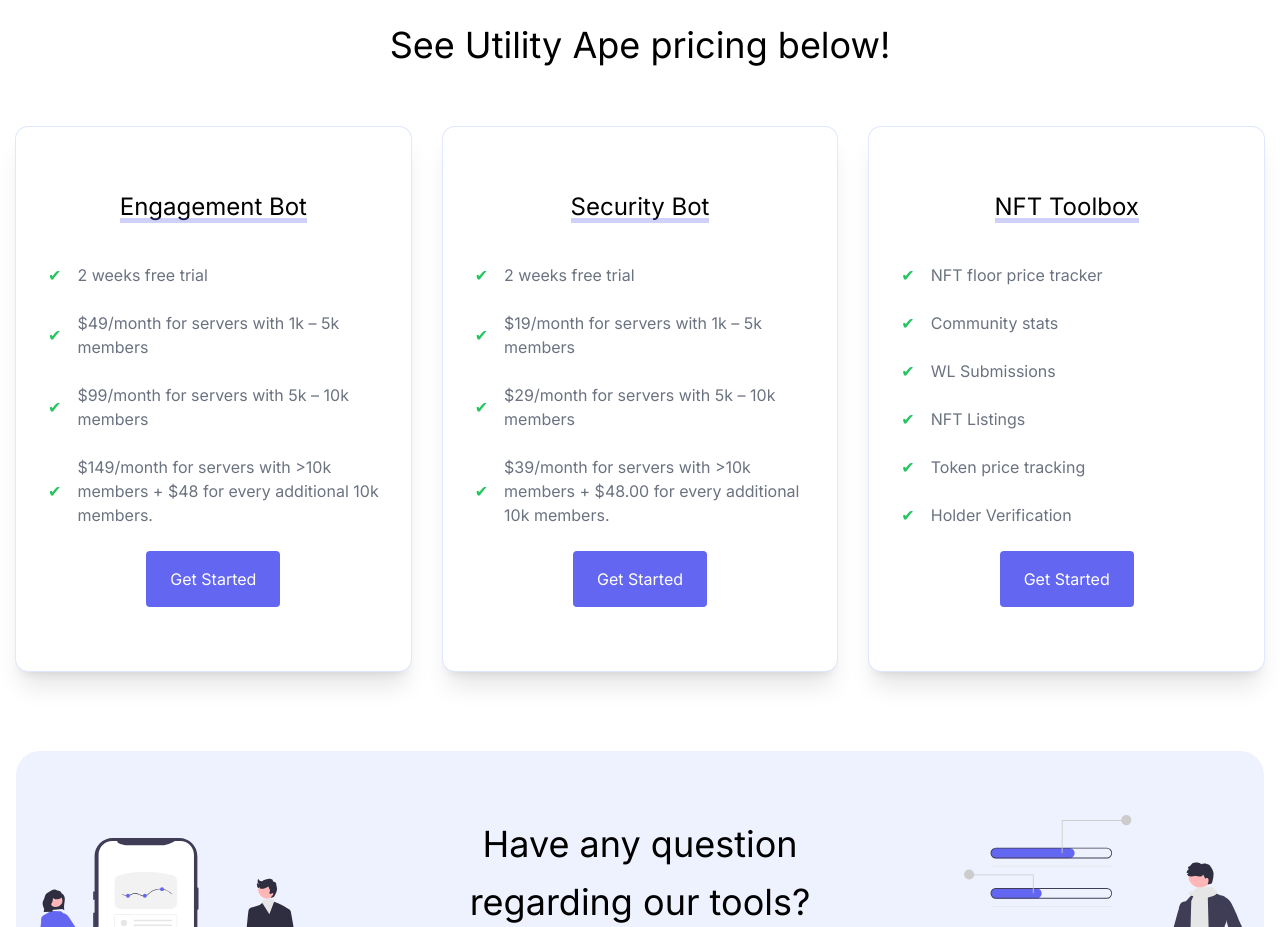
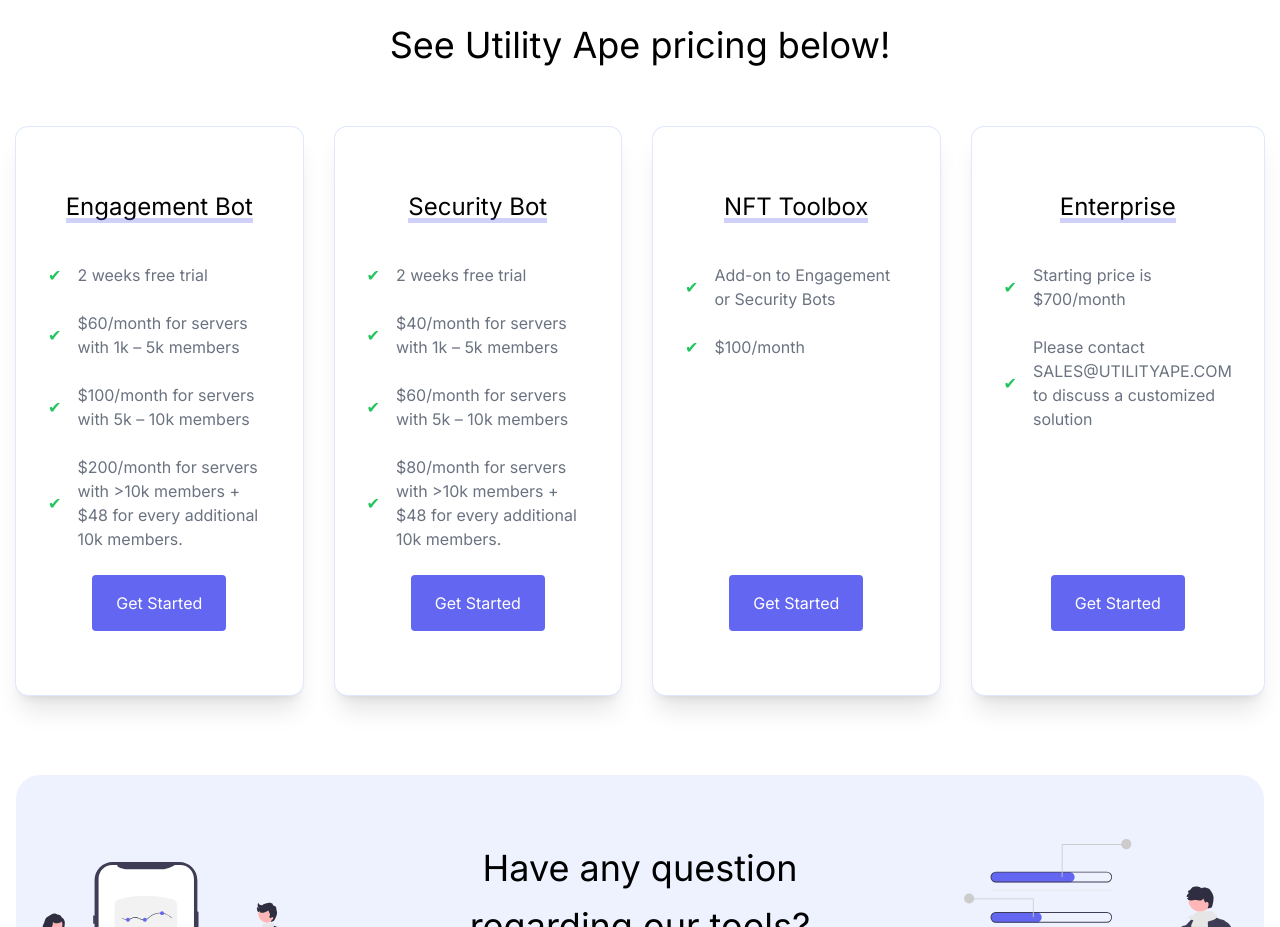
Before and after one commit to jhigger/ua-client-page, a Next.js app: page / in a window 1280 px wide. Shown: the part 3660-4587 px from the top of the page. Built offline with nearby package versions, Linux system fonts and the light colour scheme.

Commit message:
pricing change

```diff
--- a/src/components/Pricing.tsx
+++ b/src/components/Pricing.tsx
@@ -21,9 +21,9 @@
 			product: "Engagement Bot",
 			list: [
 				"2 weeks free trial",
-				"$49/month for servers with 1k – 5k members",
-				"$99/month for servers with 5k – 10k members",
-				"$149/month for servers with >10k members + $48 for every additional 10k members.",
+				"$60/month for servers with 1k – 5k members",
+				"$100/month for servers with 5k – 10k members",
+				"$200/month for servers with >10k members + $48 for every additional 10k members.",
 			],
 			link: "https://kairos-nextjs-solana.vercel.app/",
 		},
@@ -31,21 +31,22 @@
 			product: "Security Bot",
 			list: [
 				"2 weeks free trial",
-				"$19/month for servers with 1k – 5k members",
-				"$29/month for servers with 5k – 10k members",
-				"$39/month for servers with >10k members + $48.00 for every additional 10k members.",
+				"$40/month for servers with 1k – 5k members",
+				"$60/month for servers with 5k – 10k members",
+				"$80/month for servers with >10k members + $48 for every additional 10k members.",
 			],
 			link: "https://kairos-nextjs-solana.vercel.app/",
 		},
 		{
 			product: "NFT Toolbox",
+			list: ["Add-on to Engagement or Security Bots", "$100/month"],
+			link: "https://kairos-nextjs-solana.vercel.app/",
+		},
+		{
+			product: "Enterprise",
 			list: [
-				"NFT floor price tracker",
-				"Community stats",
-				"WL Submissions",
-				"NFT Listings",
-				"Token price tracking",
-				"Holder Verification",
+				"Starting price is $700/month",
+				"Please contact SALES@UTILITYAPE.COM to discuss a customized solution",
 			],
 			link: "https://kairos-nextjs-solana.vercel.app/",
 		},
```
